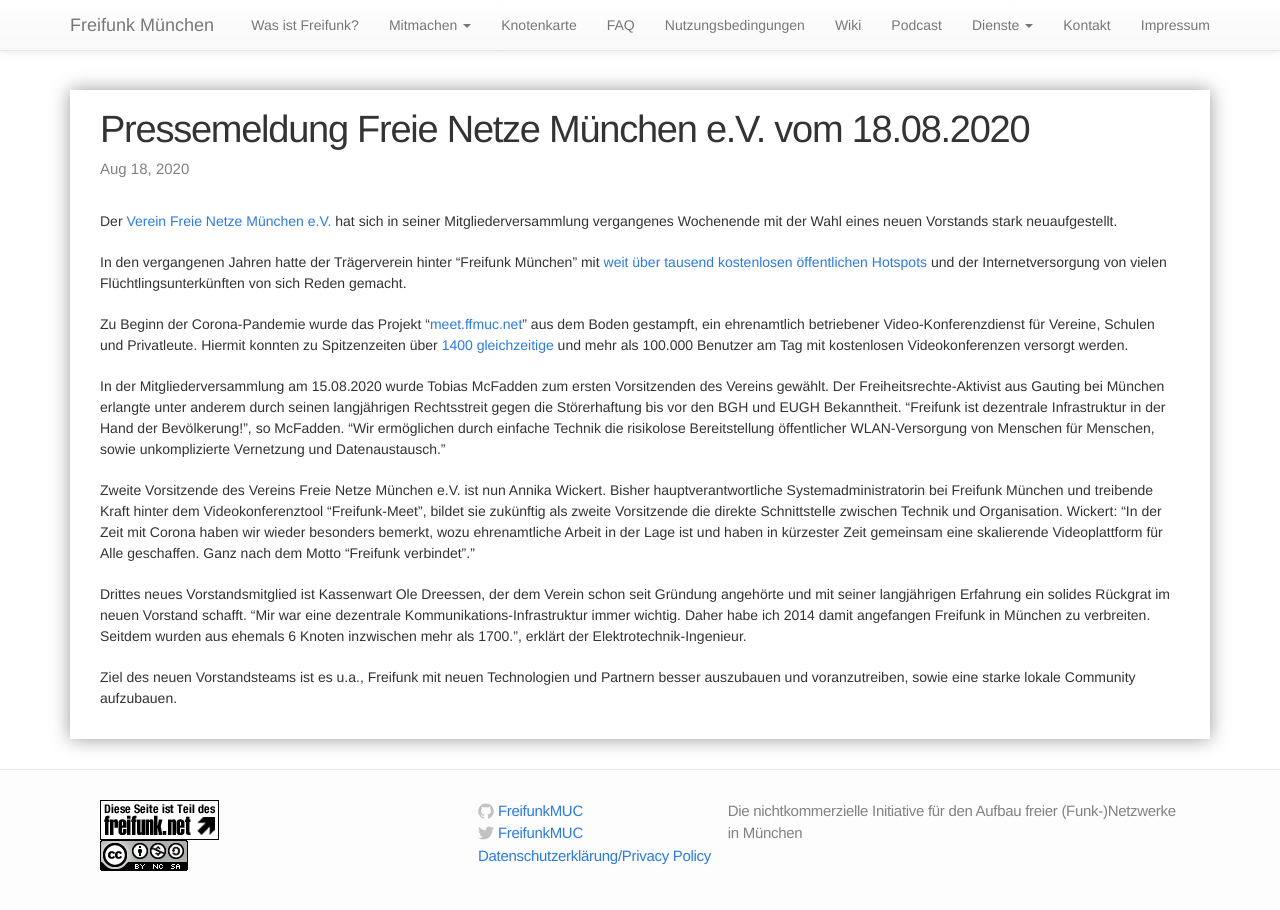
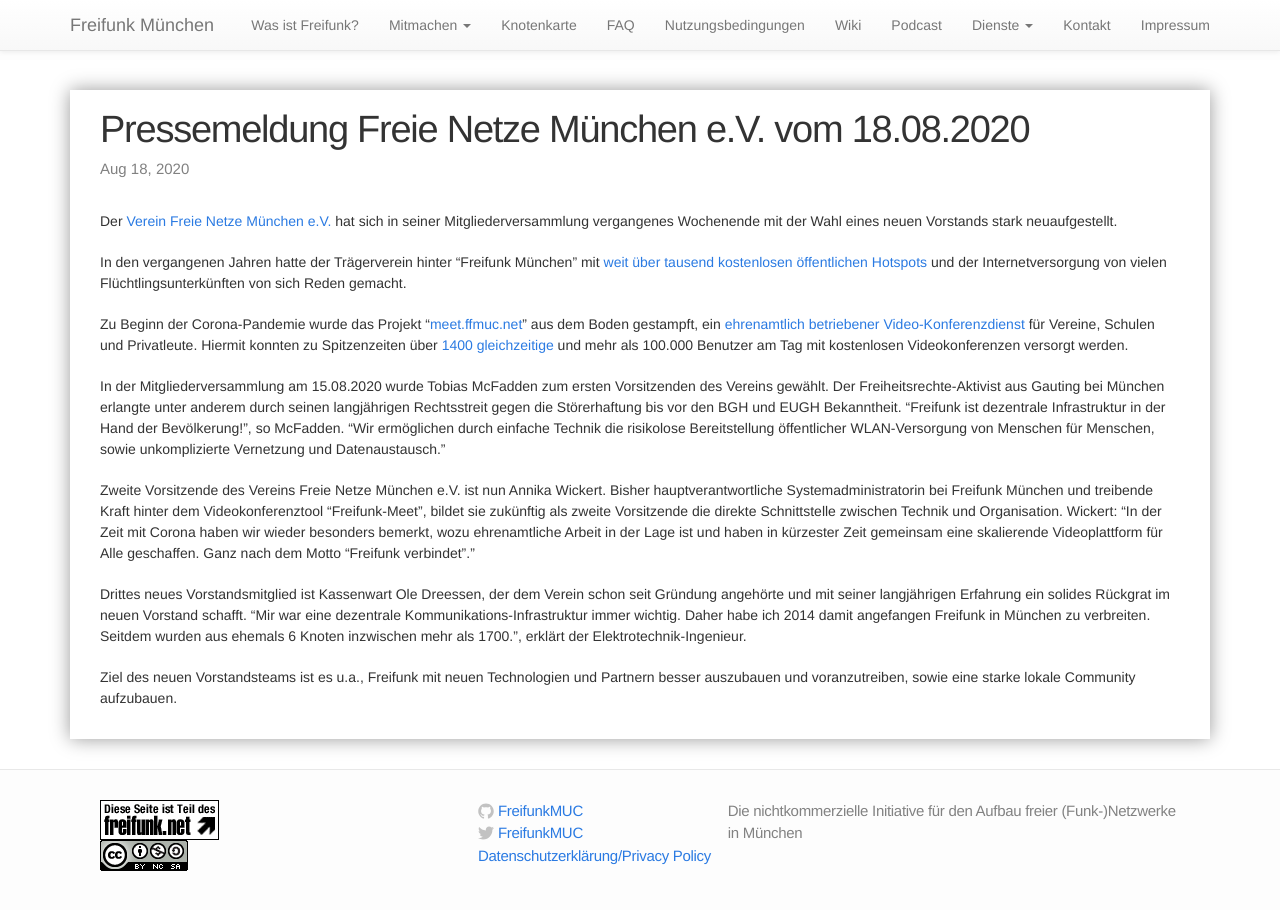
Before and after one commit to freifunkMUC/freifunkmuc.github.io, a Jekyll site: the page built from _posts/2020-08-18-pressemitteilung-fnmuc.markdown, in a window 1280 px wide and 926 px high. Shown: the top 910 px of the window. Built offline with Jekyll 4.4.1, drawn with Linux system fonts in a browser that asks for light colours; part of the change alters nothing that is shown.

```diff
--- a/_posts/2020-08-18-pressemitteilung-fnmuc.markdown
+++ b/_posts/2020-08-18-pressemitteilung-fnmuc.markdown
@@ -9,7 +9,7 @@ Der [Verein Freie Netze München e.V.](https://ffmuc.net/wiki/doku.php?id=ev:gru
 
 In den vergangenen Jahren hatte der Trägerverein hinter "Freifunk München" mit [weit über tausend kostenlosen öffentlichen Hotspots](https://map.ffmuc.net) und der Internetversorgung von vielen Flüchtlingsunterkünften von sich Reden gemacht.
 
-Zu Beginn der Corona-Pandemie wurde das Projekt "[meet.ffmuc.net](https://meet.ffmuc.net)" aus dem Boden gestampft, ein ehrenamtlich betriebener Video-Konferenzdienst für Vereine, Schulen und Privatleute. Hiermit konnten zu Spitzenzeiten über [1400 gleichzeitige](https://twitter.com/FreifunkMUC/status/1257248129252044800?s=20) und mehr als 100.000 Benutzer am Tag mit kostenlosen Videokonferenzen versorgt werden.
+Zu Beginn der Corona-Pandemie wurde das Projekt "[meet.ffmuc.net](https://meet.ffmuc.net)" aus dem Boden gestampft, ein [ehrenamtlich betriebener Video-Konferenzdienst](https://ffmuc.net/freifunkmuc/2020/03/23/pressemitteilung_meet/) für Vereine, Schulen und Privatleute. Hiermit konnten zu Spitzenzeiten über [1400 gleichzeitige](https://twitter.com/FreifunkMUC/status/1257248129252044800?s=20) und mehr als 100.000 Benutzer am Tag mit kostenlosen Videokonferenzen versorgt werden.
 
 In der Mitgliederversammlung am 15.08.2020 wurde Tobias McFadden zum ersten Vorsitzenden des Vereins gewählt. Der Freiheitsrechte-Aktivist aus Gauting bei München erlangte unter anderem durch seinen langjährigen Rechtsstreit gegen die Störerhaftung bis vor den BGH und EUGH Bekanntheit.
 "Freifunk ist dezentrale Infrastruktur in der Hand der Bevölkerung!", so McFadden. "Wir ermöglichen durch einfache Technik die risikolose Bereitstellung öffentlicher WLAN-Versorgung von Menschen für Menschen, sowie unkomplizierte Vernetzung und Datenaustausch."
```
